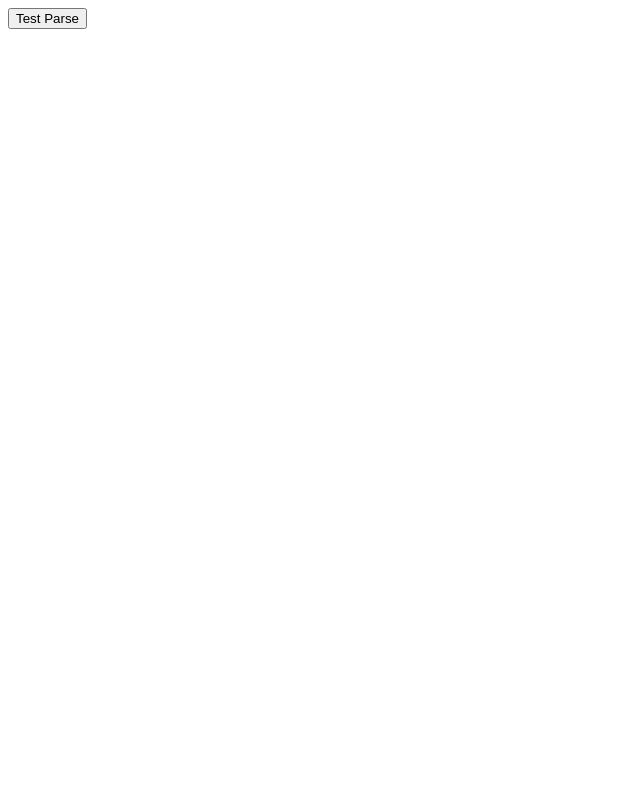
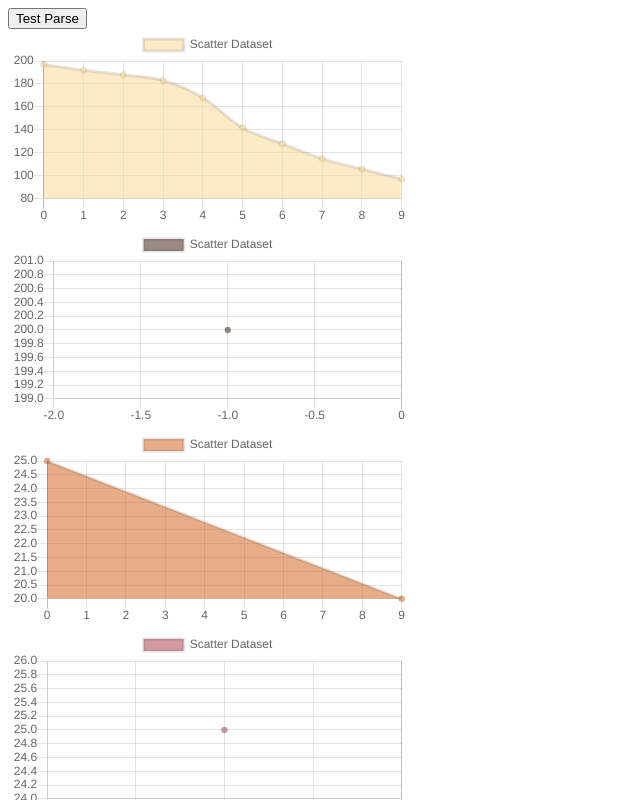
Before and after one commit to Win-Myint/FrontEndTest, a website: page index.html in a window 1280 px wide. Both pictures are taken after a click on the button "Test Parse". Shown: the top 800 px of the page, without its empty margins (0-640 px from the left). Drawn offline with nearby package versions, Linux system fonts and the light colour scheme.

Commit message:
successfully populated graphs data into chart.js graphs

```diff
--- a/index.html
+++ b/index.html
@@ -14,8 +14,11 @@
 
 <body>
 	<div>
-		<button onclick="parseJSON();">Test Parse</button>
+		<button id="graphBtn">Test Parse</button>
 	</div>
+
+	<!-- empty div for graphDivElement function -->
+	<div id="main"></div>
 </body>
 
 </html>
--- a/public/parse.js
+++ b/public/parse.js
@@ -6,7 +6,7 @@ var charts = [];
 var geo = [];
 
 // Takes test.json string and returns JavaScript value.
-function parseJSON() {
+$(function () {
   $.getJSON("test.json", function(data) {
     var clientData = $.parseJSON( data.data );
     // log(clientData);
@@ -22,7 +22,6 @@ function parseJSON() {
 
     // Contains Object.hashmap data
     var hashmapData = $.parseJSON( clientData.hashmap );
-    log(hashmapData[1]);
 
     var agentRestData = [];
     var graphRestData = [];
@@ -49,11 +48,79 @@ function parseJSON() {
     // Contains manipulated Object.hashmap[0] data CONCATs with empty array (agentRestData)
     agents = agentRestData;
 
-    // Contains manipulated Object.hashmap[1] data CONCATs with empty array (agentRestData)
+    // Contains manipulated Object.hashmap[1] data CONCATs with empty array (graphRestData)
     charts = graphRestData;
 
-    // Contains manipulated Object.hashmap[2] data CONCATs with empty array (agentRestData)
+    // Contains manipulated Object.hashmap[2] data CONCATs with empty array (geoRestData)
     geo = geoRestData;
 
+
+    /*********************************************************/
+    /*********************************************************/
+    /*********************************************************/
+    /************* My Challenge Starts from here *************/
+    /*********************************************************/
+    /*********************************************************/
+    /*********************************************************/
+
+
+    // Store graph object inside hashmapData to a variable
+    var chart = hashmapData[1];
+
+    // Assign onclick event to the button
+    // Invoke graph function and passed through charts' data
+    $( "#graphBtn" ).click(function() {
+       graphs(chart.graph);
+    });
+
+    // Catch data passed down from onClick function
+    // Map through received data and assign index for each data
+    function graphs(data){
+      data.map(function(item, i){
+          graphsDivElement(item[0].points, i)
+      })
+    }
+
+    // Dynamic HTML element generator function
+    function graphsDivElement(data, i){
+        var id = "myChart" + i;
+        var color = colorChange();
+        $("#main").append('<canvas id="'+id+'" width="400px" height="200px"></canvas>')
+        chartGraph(id,data,color)
+    }
+
+    // Random graphs' colour generator function
+    function colorChange(){
+       var r =  Math.floor((Math.random() * 255) +1);
+       var g =  Math.floor((Math.random() * 255) +1);
+       var b = Math.floor((Math.random() * 255) +1);
+       var color = `rgba(${r}, ${g}, ${b}, 0.5)`;
+       return color;
+    }
+
+    // Function to create dynamic graph
+    function chartGraph(id,data,color){
+    var ctx = document.getElementById(id);
+            var scatterChart = new Chart(ctx, {
+            type: 'line',
+            data: {
+                datasets: [{
+                    label: 'Scatter Dataset',
+                    data: data,
+                    backgroundColor: color,
+                }],
+            },
+                options: {
+                scales: {
+                    xAxes: [{
+                        type: 'linear',
+                        position: 'bottom'
+                    }],
+                },
+                maintainAspectRatio : true,
+                responsive : false
+            }
+        });
+    }
   });
-}
+})
```
